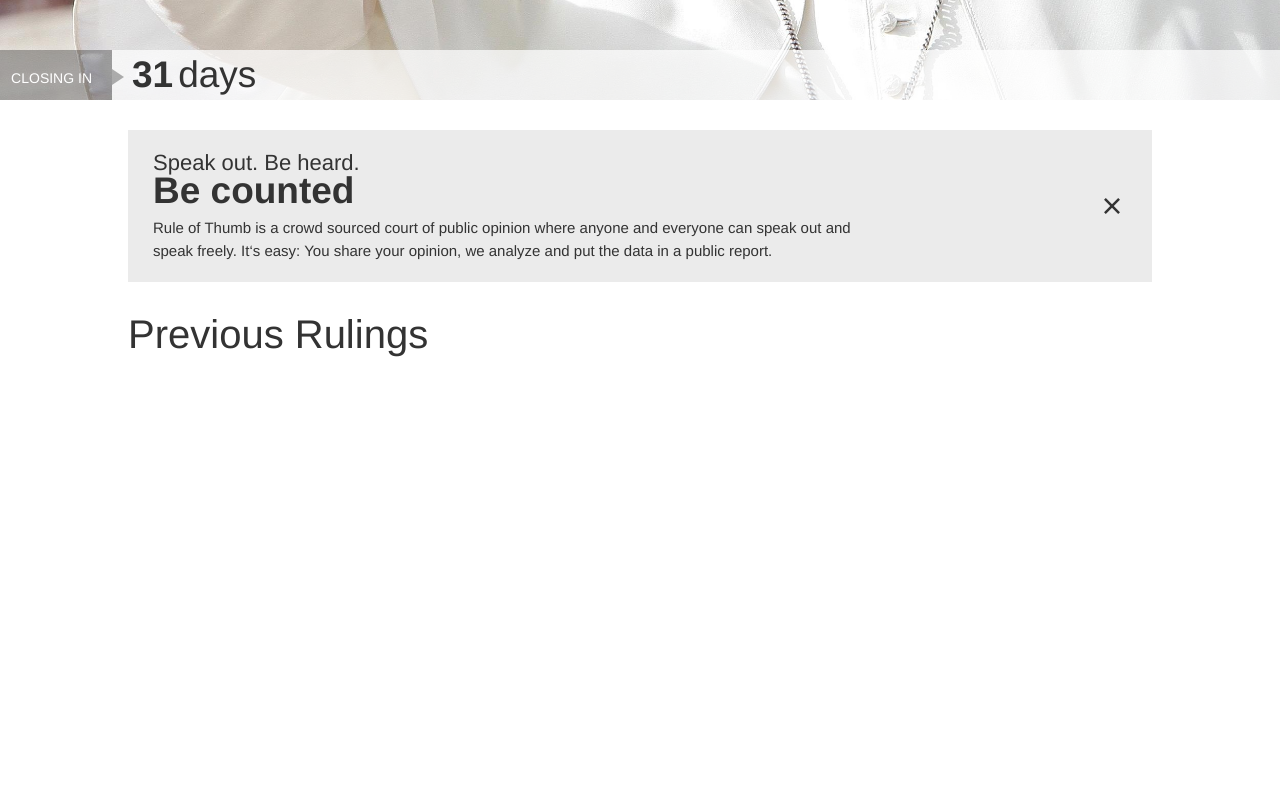
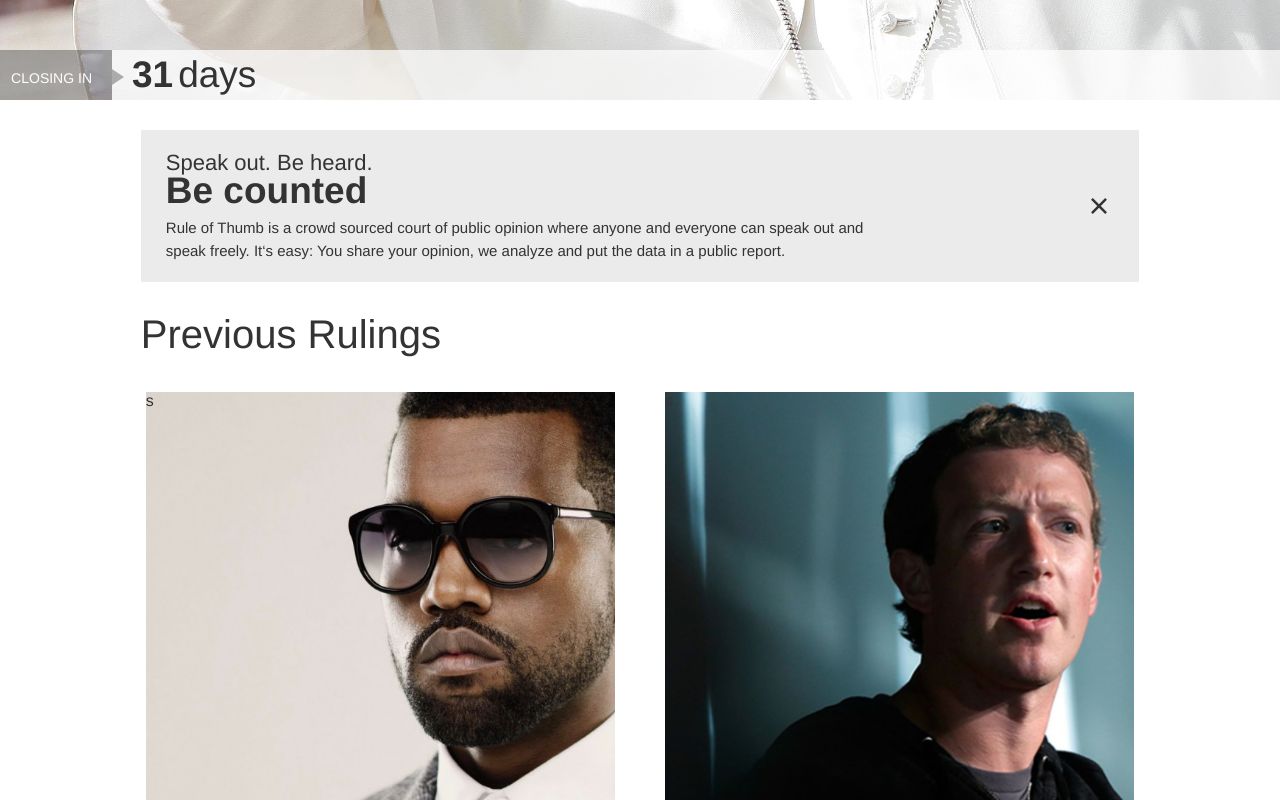
Before and after one commit to dguerrac/thumbs-test, a React (Create React App) app: page / in a window 1280 px wide. Shown: the part 700-1500 px from the top of the page. Before the commit the page ends 1087 px from the top, so only its background shows below. Built offline with nearby package versions, Linux system fonts and the light colour scheme.

Commit message:
character component created and initial responsive design

```diff
--- /dev/null
+++ b/src/components/Character/Character.jsx
@@ -0,0 +1,22 @@
+import React from 'react';
+import './Character.scss';
+
+const Character = ({character}) => {
+	const {
+		category = '',
+		description = '',
+		imageUrl,
+		name = '',
+		startDate = '',
+		thumbsDown,
+		thumbsUp,
+	} = { ...character };
+
+  return (
+    <section className={'character-container'} style={{backgroundImage: `url('${imageUrl}')`}}>
+    	s
+    </section>
+  )
+}
+
+export default Character;
--- /dev/null
+++ b/src/components/Character/Character.scss
@@ -0,0 +1,12 @@
+.character-container {
+	background-size: cover;
+	background-position: center;
+	flex: 0 1 47%;
+	max-width: 530px;
+	min-height: 540px;
+	margin: 25px 5px;
+	@media (max-width: 1024px) {
+		width: 100%;
+		margin: 10px 0;
+	}
+}
--- a/src/components/RulingsList/RulingsList.jsx
+++ b/src/components/RulingsList/RulingsList.jsx
@@ -1,13 +1,23 @@
-import React from 'react';
+import React, { useState } from 'react';
 import { rulingsList } from '../../utils/rulingsList';
+import Character from '../Character/Character';
 
 import './RulingsList.scss';
 
 const RulingsList = () => {
+	const [data, setData] = useState(rulingsList);
+	console.log(data);
 
   return (
     <section className={'rulings-list-container'}>
     	<h2>Previous Rulings</h2>
+    	<div className={'rulings-list-container__list'}>
+    		{(data || []).map((character, index) => {
+    			return (
+    				<Character key={index} character={character}/>
+    			)
+    		})}
+    	</div>
     </section>
   )
 }
--- a/src/components/RulingsList/RulingsList.scss
+++ b/src/components/RulingsList/RulingsList.scss
@@ -1,7 +1,17 @@
 .rulings-list-container {
+	width: 100%;
+	&__list {
+		display: flex;
+    flex-wrap: wrap;
+    justify-content: space-between;
+    @media (max-width: 1024px) {
+    	flex-direction: column;
+    	align-items: center;
+    }
+	}
 	h2 {
 		font-size: 40px;
 		font-weight: lighter;
-		margin-bottom: 30px;
+		margin-bottom: 10px;
 	}
 }
--- a/src/views/Home/Home.scss
+++ b/src/views/Home/Home.scss
@@ -1,5 +1,8 @@
 .rulings-container {
-	width: 80%;
-	max-width: 1440px;
+	width: 78%;
+	max-width: 1200px;
 	margin: 30px auto 30px auto;
+	@media (max-width: 576px) {
+		width: 85%;
+	}
 }
```
